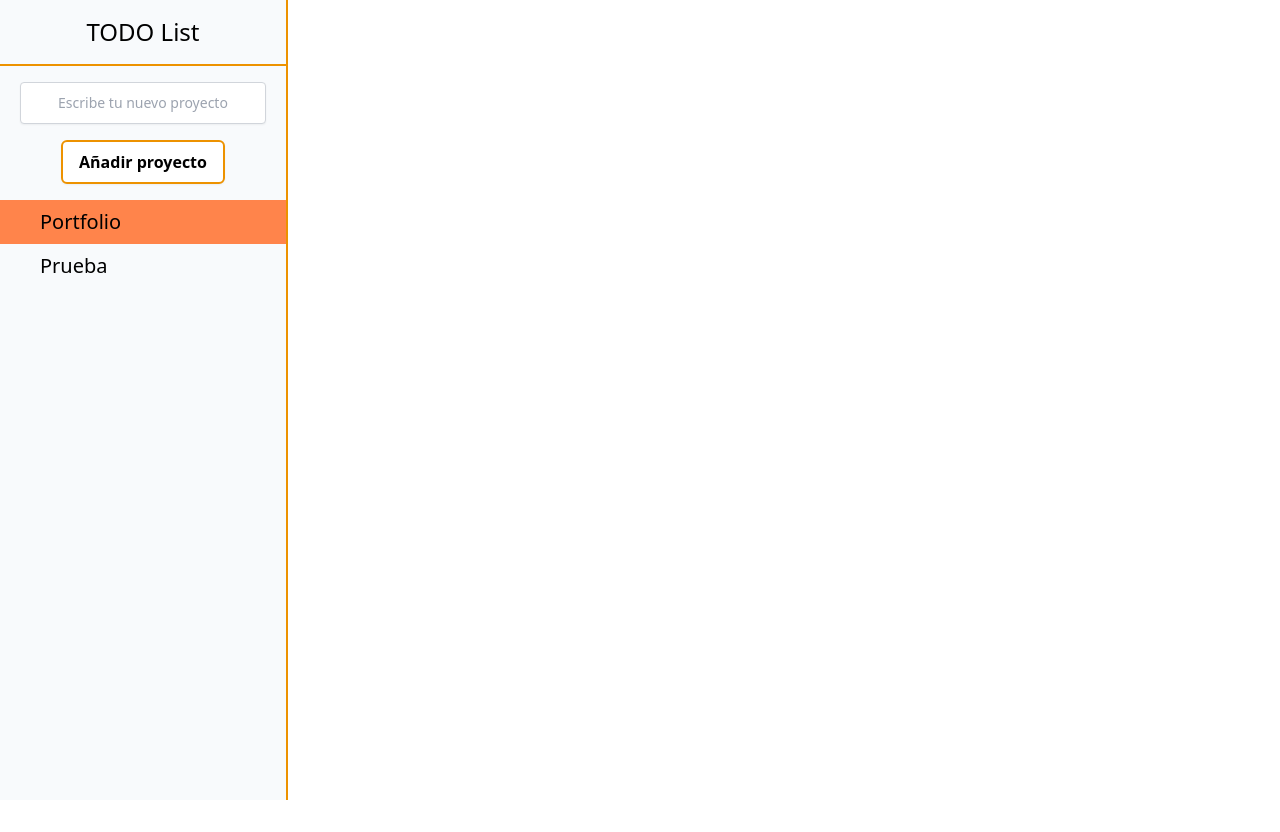
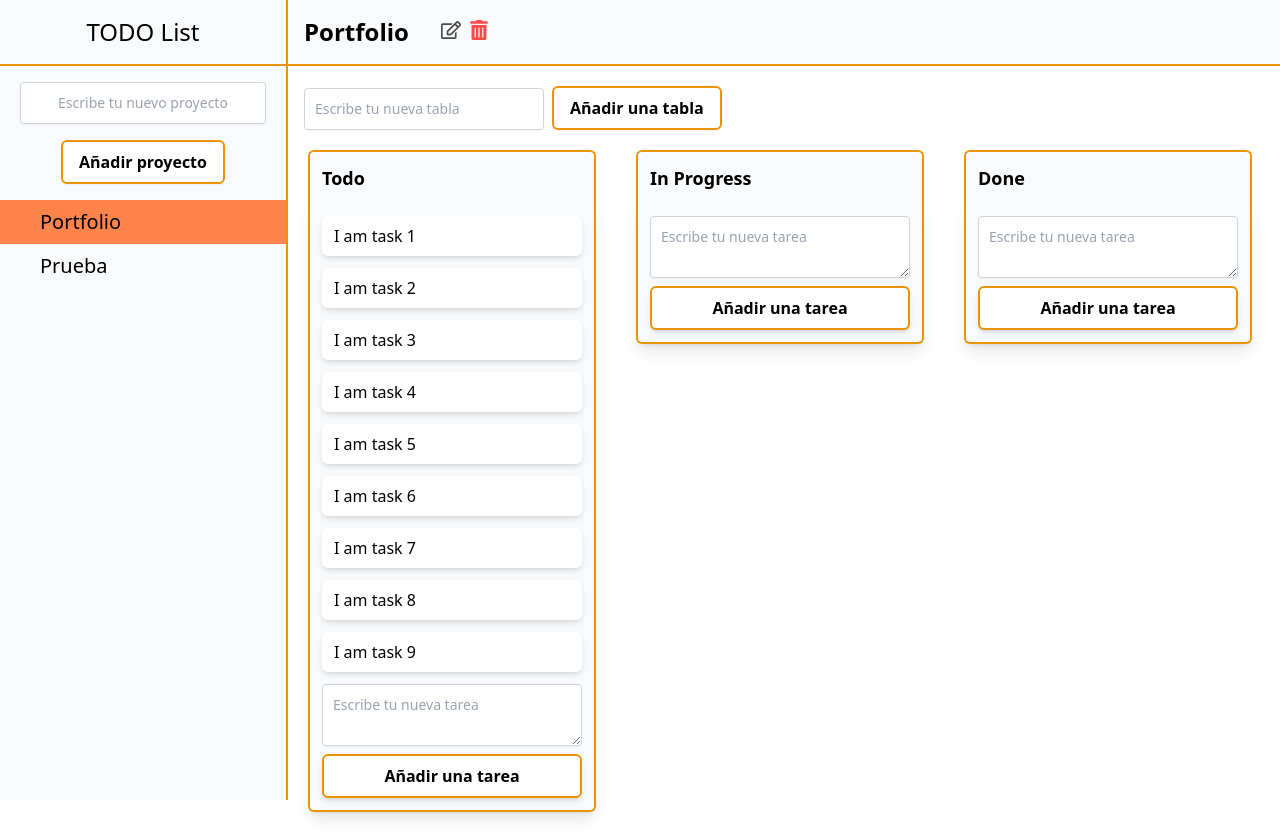
Before and after one commit to alejandropovedabisquert/todo-list-v2, a React (Create React App) app: page /project-1 in a window 1280 px wide. Before the commit the page ends 800 px from the top, so only its background shows below. Built offline with nearby package versions, Linux system fonts and the light colour scheme; the HTML template or start-up script is replaced by a standard one.

Commit message:
prueba 231

```diff
--- a/src/components/Nav.js
+++ b/src/components/Nav.js
@@ -76,7 +76,7 @@ const Nav = ({data, setData}) =>{
                 <div className="mt-4">
                     {data.projectsOrder !== undefined ? data.projectsOrder.map((projectId)=>{
                         return(
-                            <Link to={"/"+projectId} data={data} key={projectId} open={open}>
+                            <Link to={"/"+projectId} data={data} key={projectId}>
                                 <div className={`flex w-full hover:bg-primary-color transition-all duration-300 ${activationNav === projectId ? 'bg-primary-color': null} group`}>
                                     <div className={`text-xl w-full px-10 py-2  break-words`}>{data.projects[projectId].name}</div>
                                 </div>
--- a/src/components/TodoList.js
+++ b/src/components/TodoList.js
@@ -133,7 +133,7 @@ const TodoList = ({data, setData, projectId}) =>{
   }
 
     return(
-        <div className={`pl-24 lg:pl-72 min-w-full w-max ${open ? "hidden": null}`}>
+        <div className={`pl-24 lg:pl-72 min-w-full w-max`}>
             <DragDropContext onDragEnd={handleDragEnd}>
               <Droppable droppableId={projectId} direction='horizontal' type='table'>
                 {(provided, snapshot)=>{
```
